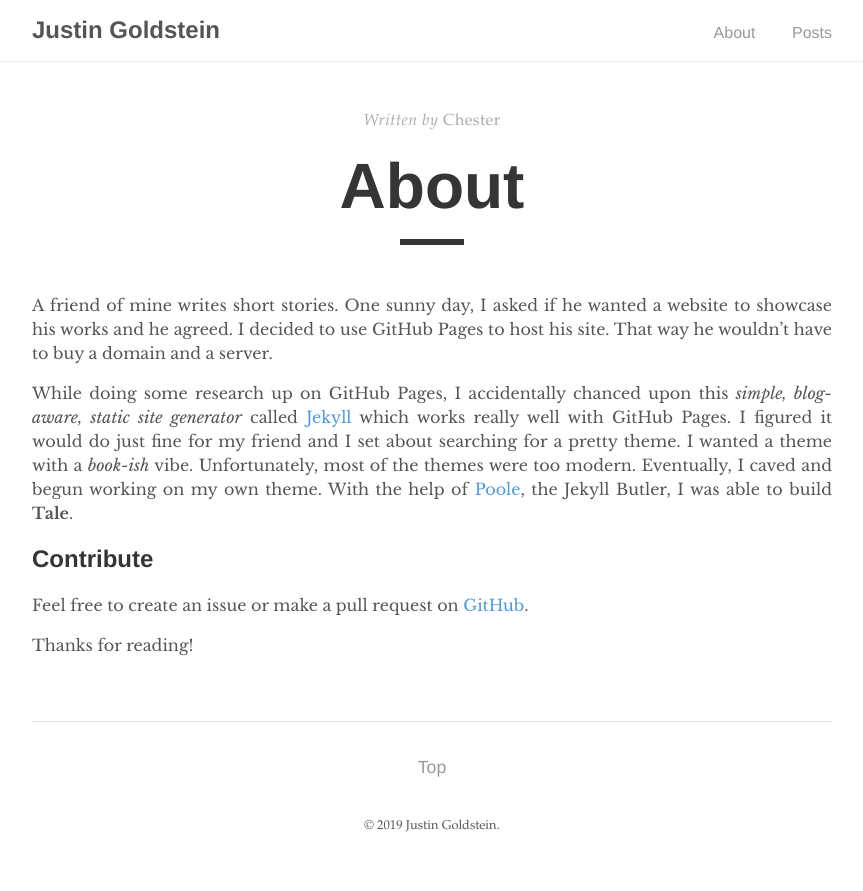
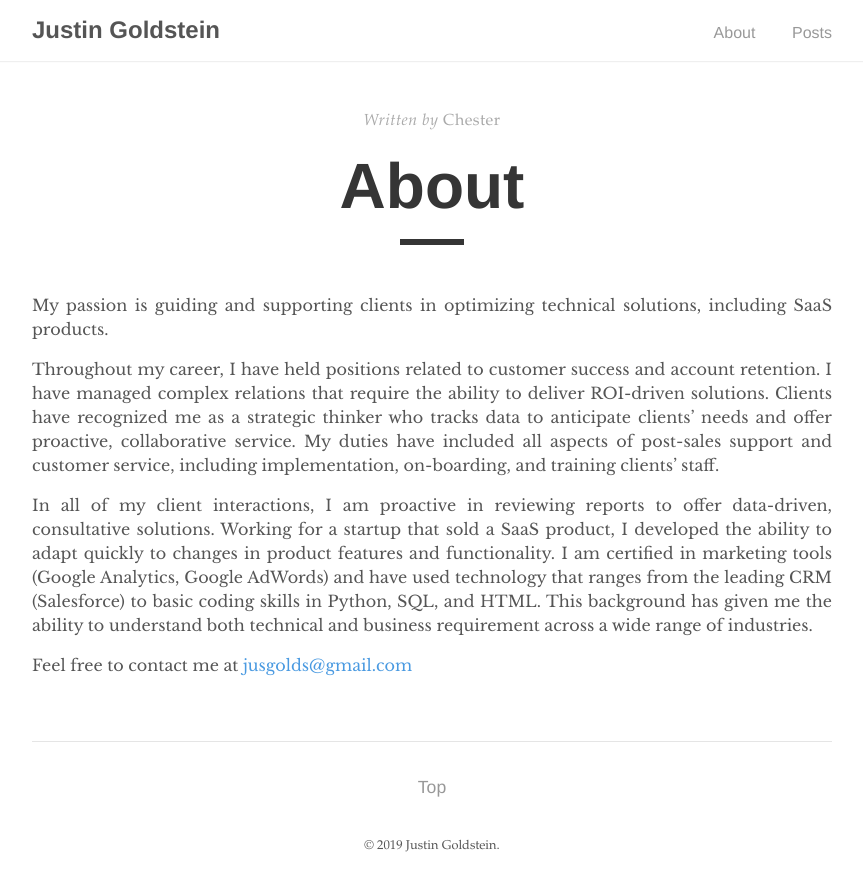
Before and after one commit to jusgolds/jusgolds.github.io, a Jekyll site: the page built from _pages/about.md, in a window 1280 px wide. Shown: the top 891 px of the page, without its empty margins (208-1071 px from the left). Built offline with Jekyll 4.4.1, drawn with Linux system fonts in a browser that asks for light colours.

Commit message:
Edit About me page

```diff
--- a/_pages/about.md
+++ b/_pages/about.md
@@ -5,11 +5,10 @@ author: "Chester"
 permalink: /about/
 ---
 
-A friend of mine writes short stories. One sunny day, I asked if he wanted a website to showcase his works and he agreed. I decided to use GitHub Pages to host his site. That way he wouldn't have to buy a domain and a server.
+My passion is guiding and supporting clients in optimizing technical solutions, including SaaS products.
 
-While doing some research up on GitHub Pages, I accidentally chanced upon this _simple, blog-aware, static site generator_ called [Jekyll](https://jekyllrb.com/) which works really well with GitHub Pages. I figured it would do just fine for my friend and I set about searching for a pretty theme. I wanted a theme with a _book-ish_ vibe. Unfortunately, most of the themes were too modern. Eventually, I caved and begun working on my own theme. With the help of [Poole](https://github.com/poole/poole), the Jekyll Butler, I was able to build **Tale**.
+Throughout my career, I have held positions related to customer success and account retention. I have managed complex relations that require the ability to deliver ROI-driven solutions. Clients have recognized me as a strategic thinker who tracks data to anticipate clients’ needs and offer proactive, collaborative service. My duties have included all aspects of post-sales support and customer service, including implementation, on-boarding, and training clients’ staff.
 
-## Contribute
-Feel free to create an issue or make a pull request on [GitHub](https://github.com/chesterhow/tale).
+In all of my client interactions, I am proactive in reviewing reports to offer data-driven, consultative solutions. Working for a startup that sold a SaaS product, I developed the ability to adapt quickly to changes in product features and functionality. I am certified in marketing tools (Google Analytics, Google AdWords) and have used technology that ranges from the leading CRM (Salesforce) to basic coding skills in Python, SQL, and HTML. This background has given me the ability to understand both technical and business requirement across a wide range of industries.
 
-Thanks for reading!
+Feel free to contact me at <jusgolds@gmail.com>
```
